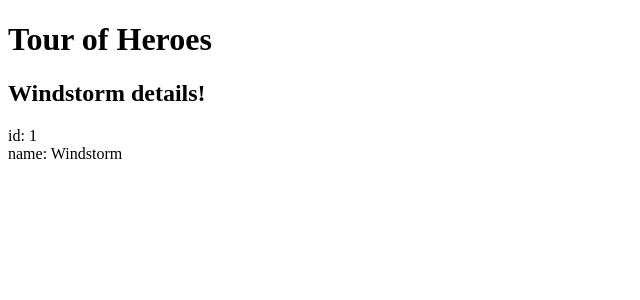
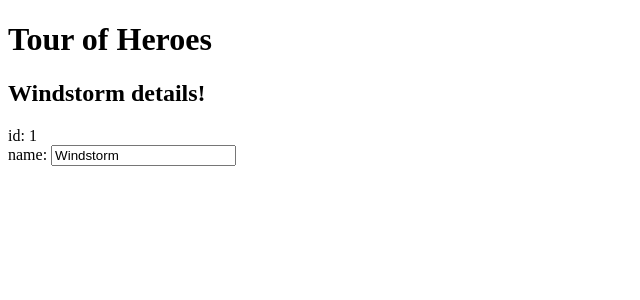
Before and after one commit to tumit/tour-of-heroes, an Angular app: page / in a window 1280 px wide. Shown: the top 300 px of the page, without its empty margins (0-640 px from the left). Built offline with nearby package versions, Linux system fonts and the light colour scheme.

Commit message:
edit the hero name

```diff
--- a/src/app/app.component.html
+++ b/src/app/app.component.html
@@ -1,5 +1,8 @@
 <h1>{{title}}</h1>
 <h2>{{hero.name}} details!</h2>
 <div><label>id: </label><span class="hero-id">{{hero.id}}</span></div>
-<div><label>name: </label><span  class="hero-name">{{hero.name}}</span></div>
+<div><label>name: </label>
+  <input class="hero-name" [(ngModel)]="hero.name" placeholder="name">
+</div>
+
 <router-outlet></router-outlet>
--- a/src/app/app.module.ts
+++ b/src/app/app.module.ts
@@ -1,5 +1,6 @@
+import { NgModule } from '@angular/core'
+import { FormsModule } from '@angular/forms'
 import { BrowserModule } from '@angular/platform-browser'
-import { NgModule } from '@angular/core'
 
 import { AppRoutingModule } from './app-routing.module'
 import { AppComponent } from './app.component'
@@ -10,7 +11,8 @@ import { AppComponent } from './app.component'
   ],
   imports: [
     BrowserModule,
-    AppRoutingModule
+    AppRoutingModule,
+    FormsModule
   ],
   providers: [],
   bootstrap: [AppComponent]
```
Also changed, not shown: 1 other file (tests, documents, lock files or other folders).
